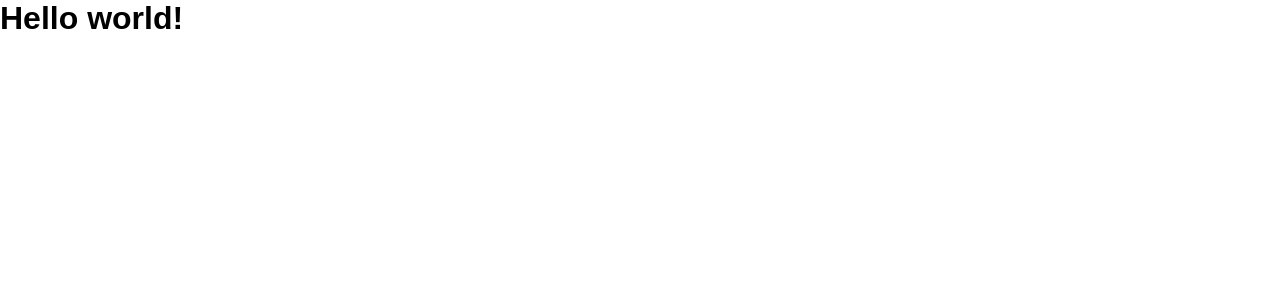
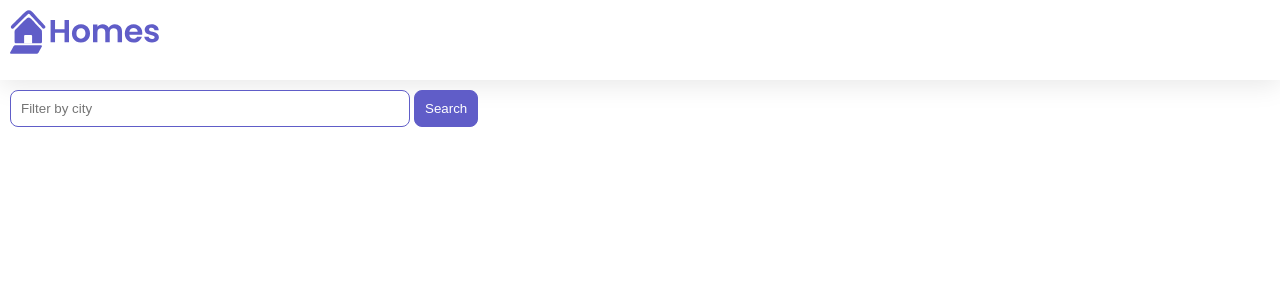
Before and after one commit to Jonathan673/CursoAngularIpartek, an Angular app in the folder first-app/: page / in a window 1280 px wide. Shown: the top 300 px of the page. Built offline with nearby package versions, Linux system fonts and the light colour scheme.

Commit message:
logo y la home

```diff
--- a/first-app/src/app/app.component.ts
+++ b/first-app/src/app/app.component.ts
@@ -1,11 +1,21 @@
 import { Component } from '@angular/core';
 import { RouterOutlet } from '@angular/router';
+import { HomeComponent } from './home/home.component';
 
 @Component({
   selector: 'app-root',
   standalone: true,
-  imports: [RouterOutlet],
-  template: `<h1>Hello world!</h1>`,
+  imports: [RouterOutlet, HomeComponent],
+  template: `
+              <main>
+                <header class="brand-name">
+                  <img class="brand-logo" src="/assets/logo.svg" alt="logo" aria-hidden="true">
+                </header>
+                <section class="content">
+                  <app-home></app-home>
+                </section>
+              </main>
+            `,
   styleUrl: './app.component.css'
 })
 export class AppComponent {
--- a/first-app/src/app/home/home.component.css
+++ b/first-app/src/app/home/home.component.css
@@ -0,0 +1,40 @@
+.results {
+    display: grid;
+    column-gap: 14px;
+    row-gap: 14px;
+    grid-template-columns: repeat(auto-fill, minmax(400px, 400px));
+    margin-top: 50px;
+    justify-content: space-around;
+  }
+
+  input[type="text"] {
+    border: solid 1px var(--primary-color);
+    padding: 10px;
+    border-radius: 8px;
+    margin-right: 4px;
+    display: inline-block;
+    width: 30%;
+  }
+
+  button {
+    padding: 10px;
+    border: solid 1px var(--primary-color);
+    background: var(--primary-color);
+    color: white;
+    border-radius: 8px;
+  }
+
+  @media (min-width: 500px) and (max-width: 768px) {
+    .results {
+        grid-template-columns: repeat(2, 1fr);
+    }
+    input[type="text"] {
+        width: 70%;
+    }
+  }
+
+  @media (max-width: 499px) {
+    .results {
+        grid-template-columns: 1fr;
+    }
+  }
--- a/first-app/src/app/home/home.component.ts
+++ b/first-app/src/app/home/home.component.ts
@@ -5,10 +5,13 @@
   standalone: true,
   imports: [],
   template: `
-    <p>
-      home works!
-    </p>
-  `,
+              <section>
+                <form>
+                  <input type="text" placeholder="Filter by city">
+                  <button class="primary" type="button">Search</button>
+                </form>
+              </section>
+            `,
   styleUrl: './home.component.css'
 })
 export class HomeComponent {
```
Also changed, not shown: first-app/src/assets/logo.svg (added).
